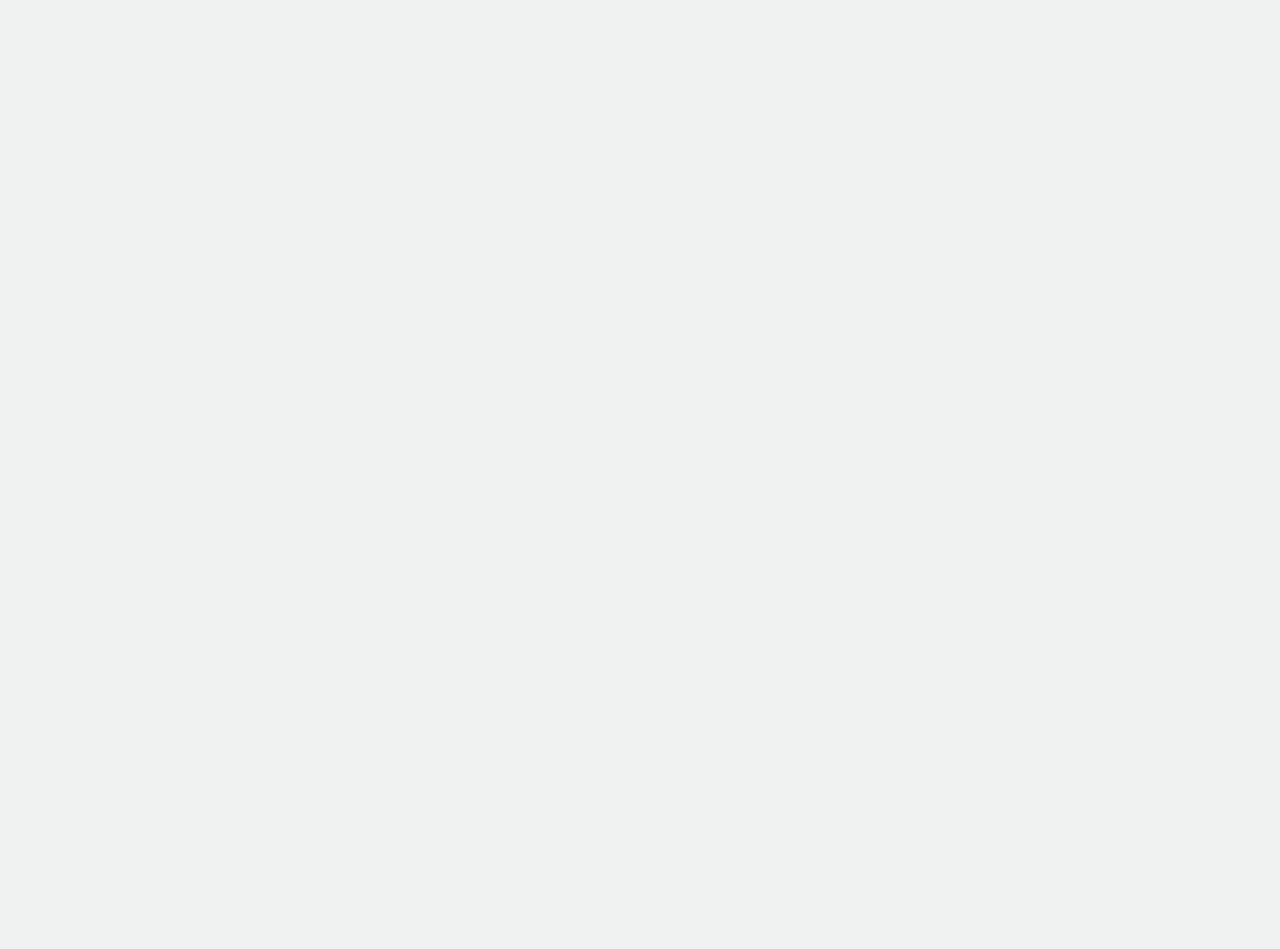
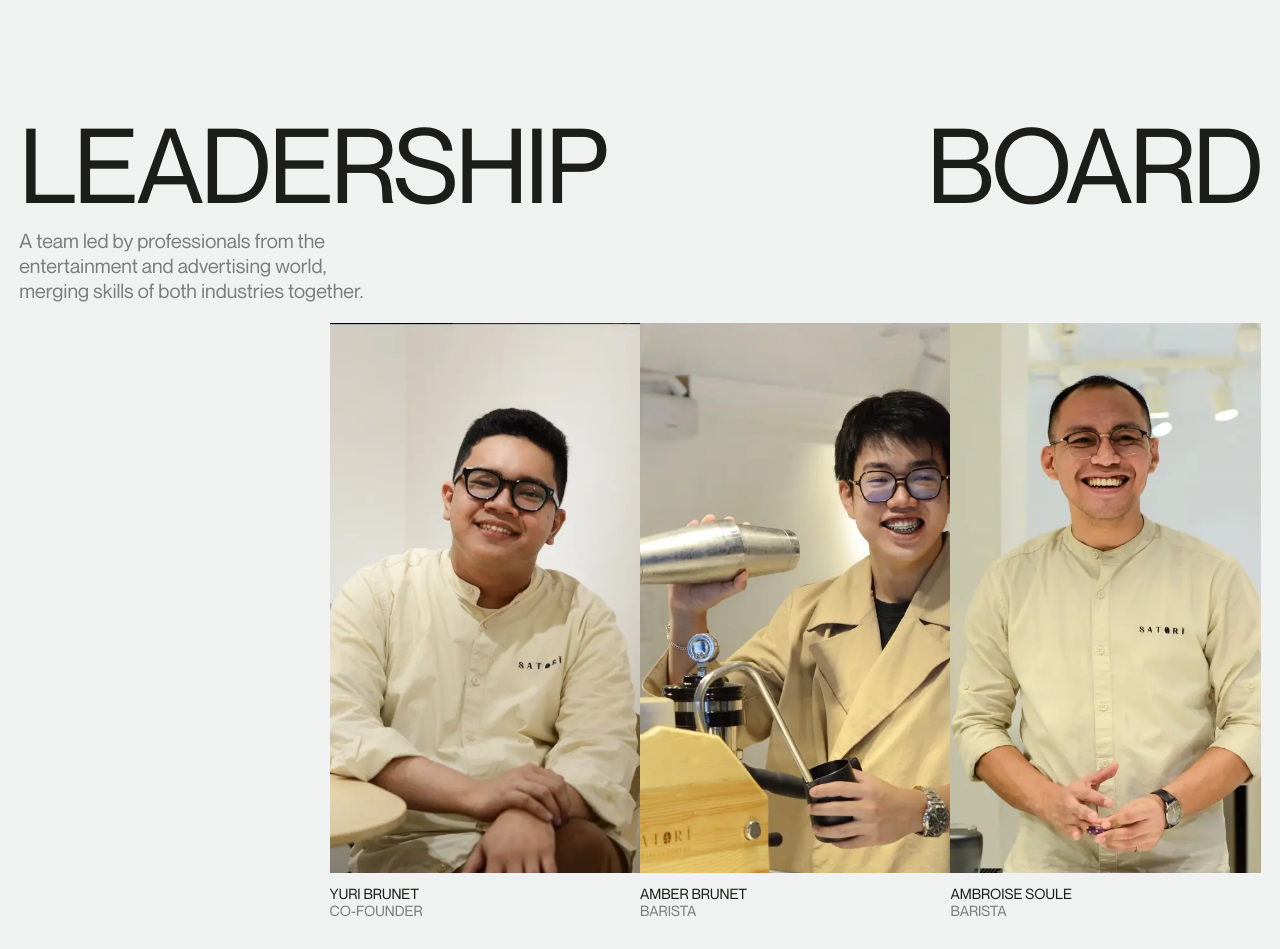
Before and after one commit to Bancantcode/satori-nextjs, a Next.js app: page /feature in a window 1280 px wide. Shown: the part 1360-2309 px from the top of the page. Before the commit the page ends 1189 px from the top, so only its background shows below. Built offline with nearby package versions, Linux system fonts and the light colour scheme.

Commit message:
leaderboard done

```diff
--- a/src/components/Feature/Leadership/index.jsx
+++ b/src/components/Feature/Leadership/index.jsx
@@ -5,14 +5,41 @@ import Leadership3 from '../../../../public/images/leadership3.webp'
 import Leadership4 from '../../../../public/images/leadership4.webp'
 import Leadership5 from '../../../../public/images/leadership5.webp'
 import Leadership6 from '../../../../public/images/leadership6.webp'
-import Link from 'next/link';
+import Image from 'next/image';
+
+const content = [
+  {},
+  { src: Leadership4,  alt: "Leadership1", name: "Yuri Brunet", role: "Co-Founder" },
+  { src: Leadership1,  alt: "Leadership2", name: "Amber Brunet", role: "Barista" },
+  { src: Leadership2,  alt: "Leadership4", name: "Ambroise Soule", role: "Barista" },
+  { src: Leadership6,  alt: "Leadership5", name: "Lily Traverse", role: "Co-Founder" },
+  { src: Leadership3,  alt: "Leadership6", name: "Bruno Fabian", role: "Co-Founder" },
+  {  },
+  { src: Leadership5,  alt: "Leadership6", name: "Bruno Fabian", role: "Co-Founder" },
+]
 
 function Leadership() {
   return (
     <div className={styles.container}>
-        <div className={styles.title}>Leadership board</div>
+        <div className={styles.title}>
+          <span>Leadership</span>
+          <span>Board</span>
+        </div>
         <p className={styles.description}>A team led by professionals from the entertainment and advertising world, merging skills of both industries together.</p>
         <div className={styles.leadership__container}>
+          {content.map((item, index) => (
+            <div key={index} className={styles.leadership__item}>
+              {item.src ? (
+              <>
+                <Image src={item.src} alt={item.alt} className={styles.leadership__image} />
+                <div className={styles.leadership__name}>{item.name}</div>
+                <div className={styles.leadership__role}>{item.role}</div>
+              </>
+              ) : (
+                <div className={styles.empty}></div> // Empty cell
+              )}
+            </div>
+          ))}
         </div>
     </div>
   )
--- a/src/components/Feature/Leadership/style.module.scss
+++ b/src/components/Feature/Leadership/style.module.scss
@@ -1,4 +1,141 @@
 .container {
     position: relative;
+    width: 97%;
+    margin: auto;
 
+    .title {
+        color: #1D1D1B;
+        font-family: 'Neue Montreal', sans-serif;
+        text-transform: uppercase;
+        display: flex;
+        line-height: 85%;
+        letter-spacing: -3px;
+    }
+
+    .description {
+        color: #7C7C7C;
+        font-family: 'Neue Montreal', sans-serif;
+        font-size: 1em;
+    }
+
+    .leadership__container {
+        display: grid;
+
+        .leadership__item {
+            margin-bottom: 2em;
+
+
+
+
+
+            .leadership__image {
+                width: 100%;
+                object-fit: cover;
+                margin-bottom: 0.5em;
+            }
+
+            .leadership__name {
+                color: #1D1D1B;
+            }
+
+            .leadership__role {
+                color: #7C7C7C;
+            }
+
+            .leadership__name, .leadership__role {
+                font-size: 0.9em;
+                font-family: 'Neue Montreal', sans-serif;
+                text-transform: uppercase;
+            }
+        }
+    }
 }
+
+// Mobile
+@media only screen and (max-width: 767px) {
+    .container {
+        .title {
+            flex-direction: column;
+            font-size: 3em;
+        }
+
+        .description {
+            width: 68%;
+        }
+
+        .leadership__container {
+            grid-template-columns: 50% 50%;
+
+            .leadership__item {
+                &:nth-of-type(1) {
+                    grid-row: 2;
+                }
+
+                &:nth-of-type(8) {
+                    grid-row: 6;
+                }
+
+                .leadership__image {
+                    height: 250px;
+                }
+            }
+        }
+    }
+}
+
+// Tablet
+@media only screen and (min-width: 768px) and (max-width: 1024px) {
+    .container {
+        .title {
+            flex-direction: column;
+            font-size: 3em;
+        }
+
+        .description {
+            width: 60%;
+        }
+
+        .leadership__container {
+            grid-template-columns: 50% 50%;
+
+            .leadership__item {
+                &:nth-of-type(1) {
+                    grid-row: 2;
+                }
+
+                &:nth-of-type(8) {
+                    grid-row: 6;
+                }
+
+                .leadership__image {
+                    height: 450px;
+                }
+            }
+        }
+    }
+}
+
+// Desktop
+@media only screen and (min-width: 1025px) {
+    .container {
+        .title {
+            justify-content: space-between;
+            font-size: 6.5em;
+        }
+
+        .description {
+            width: 30%;
+            font-size: 1.25em;
+        }
+
+        .leadership__container {
+            grid-template-columns: 25% 25% 25% 25%;
+
+            .leadership__item {
+                .leadership__image {
+                    height: 550px;
+                }
+            }
+        }
+    }
+}
--- a/src/components/Feature/Parallax/style.module.scss
+++ b/src/components/Feature/Parallax/style.module.scss
@@ -2,6 +2,7 @@
     position: relative;
     display: flex;
     justify-content: center;
+
 
     .parallax {
         display: flex;
@@ -12,13 +13,13 @@
         line-height: 85%;
         color: #1D1D1B;
         letter-spacing: -3px;
-
     }
 }
 
 // Mobile
 @media only screen and (max-width: 767px) {
     .container {
+        height: 35vh;
         .parallax {
             font-size: 2.2rem;
         }
@@ -28,6 +29,7 @@
 // Tablet
 @media only screen and (min-width: 768px) and (max-width: 1024px) {
     .container {
+        height: 35vh;
         .parallax {
             font-size: 3rem;
         }
@@ -37,8 +39,9 @@
 // Desktop
 @media only screen and (min-width: 1025px) {
     .container {
+        height: 85vh;
         .parallax {
-            font-size: 5.5rem;
+            font-size: 6.5rem;
         }
     }
 }
--- a/src/components/Header/nav/Footer/style.module.scss
+++ b/src/components/Header/nav/Footer/style.module.scss
@@ -1,7 +1,8 @@
-.footer{
+.footer {
     display: flex;
     width: 100%;
     justify-content: space-between;
     font-size: 12px;
     gap: 40px;
+    font-family: 'Neue Montreal', sans-serif;
 }
--- a/src/components/Header/nav/style.module.scss
+++ b/src/components/Header/nav/style.module.scss
@@ -21,6 +21,7 @@
             text-transform: uppercase;
             gap: 12px;
             margin-top: 80px;
+            font-family: 'Neue Montreal', sans-serif;
 
             .header{
                 color: rgb(153, 153, 153);
--- a/src/pages/feature.js
+++ b/src/pages/feature.js
@@ -1,15 +1,28 @@
-import React from 'react'
+import { useEffect } from 'react'
 import Header from '@/components/Header'
 import Landing from '@/components/Feature/Landing'
 import Parallax from '@/components/Feature/Parallax'
 import Leadership from '@/components/Feature/Leadership'
+import Lenis from 'lenis'
 
 function FeaturePage() {
+  useEffect(() => {
+    const lenis = new Lenis()
+
+    function raf(time) {
+      lenis.raf(time)
+      requestAnimationFrame(raf)
+    }
+
+    requestAnimationFrame(raf)
+  }, [])
+
   return (
     <>
         <Header />
         <Landing />
         <Parallax />
+        <Leadership />
     </>
   )
 }
```
Also changed, not shown: src/components/Feature/Doing/index.jsx (+10 -2 lines).
